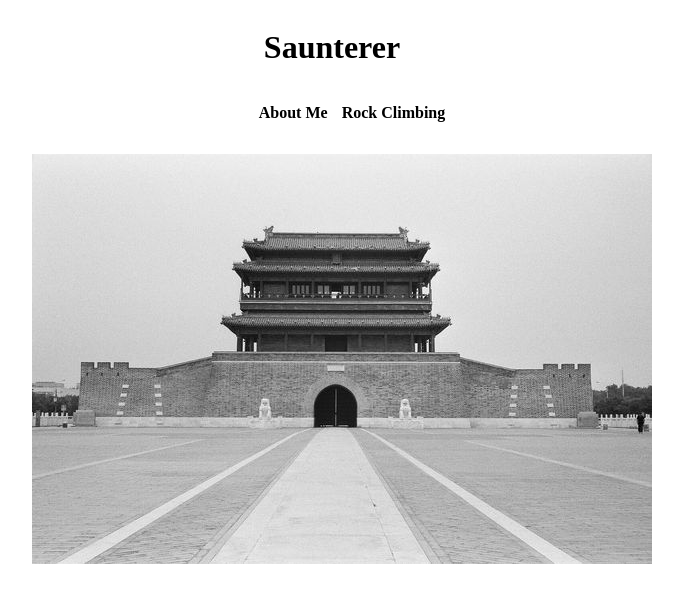
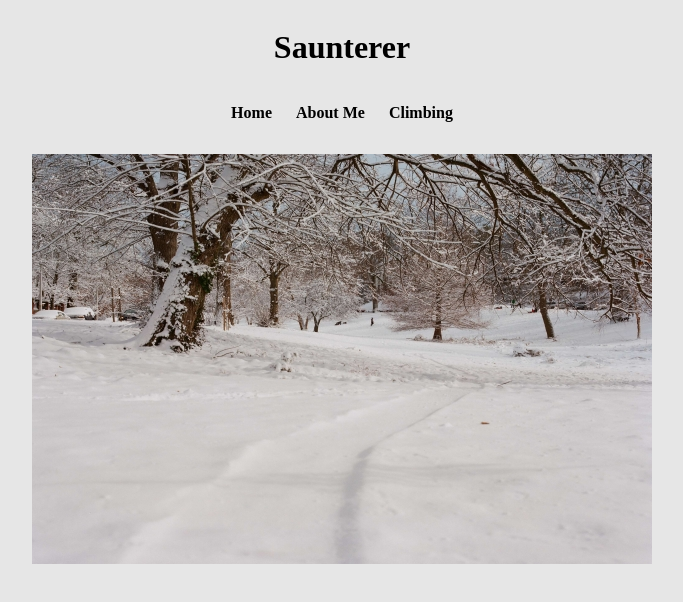
Before and after one commit to channingko-madden/channingko-madden.github.io, a plain HTML site: page index.html in a window 1280 px wide. Shown: the whole page, without its empty margins (298-981 px from the left). Drawn offline with Linux system fonts and the light colour scheme.

Commit message:
Climbing Page and Main Navigation
Create a custom DOM element for the main navigation, that can
be reused by all pages of the website, within
main-navigation.js

Create components/ directory to store web component js files.

Add main navigation to climbing page, about-me page, and home
page.

Update files with title, date, etc. information.

New homepage image.

```diff
--- /dev/null
+++ b/components/main-navigation.js
@@ -0,0 +1,69 @@
+/**
+ * Title: main-navigation.js
+ * Date: 2022-26-02
+ * Main Navigation custom element.
+ *
+ * Insert into html as element <main-navigation-component>
+ */
+
+ const template = document.createElement('template');
+
+template.innerHTML = `
+			<nav class="grid_12 main_nav">
+				<ul>
+					<li><a href="../pages/about-me.html">About Me</a></li>
+					<li><a href="../pages/climbing.html">Climbing</a></li>
+				</ul>
+			</nav>
+`;
+
+ /**
+  * Class for declaring custom Navigation component
+  *
+  * Attributes:
+  * rootpath String that points to the root directory of the website, from the current file (ex. '..'')
+  */
+ class MainNavigation extends HTMLElement {
+   constructor() {
+     super();
+     //this._shadowRoot = this.attachShadow({mode, 'open'});
+     //this._shadowRoot.appendChild(template.content.cloneNode(true));
+     //console.log(this.root_url);
+   }
+
+   /**
+    * This callback is called each time this custom element is inserted into the DOM
+					<li><a href=this.root_url.href + "/pages/about-me.html">About Me</a></li>
+					<li><a href=this.root_url.href + "/pages/climbing.html">Climbing</a></li>
+
+     this.innerHTML = `
+			<nav class="grid_12 main_nav">
+				<ul>
+					<li><a href="../pages/about-me.html">About Me</a></li>
+					<li><a href="../pages/climbing.html">Climbing</a></li>
+				</ul>
+			</nav>
+      `;
+    */
+   connectedCallback() {
+     let rootpath = this.getAttribute('rootpath');
+     let homePath = rootpath + "/index.html";
+     let aboutMePath = rootpath + "/pages/about-me.html";
+     let climbingPath = rootpath + "/pages/climbing.html";
+
+     this.innerHTML = `
+			<nav class="grid_12 main_nav">
+				<ul>
+          <li><a href=${homePath}>Home</a></li>
+					<li><a href=${aboutMePath}>About Me</a></li>
+					<li><a href=${climbingPath}>Climbing</a></li>
+				</ul>
+			</nav>
+      `;
+   }
+ }
+
+ // register custom element
+ // 'navigation-component' is the DOMString to use when adding this component
+ // to a page (ex. <main-navigation-component></main-navigation-component>)
+ customElements.define('main-navigation-component', MainNavigation);
--- a/index.html
+++ b/index.html
@@ -1,30 +1,33 @@
 <!DOCTYPE html>
-<!-- Homepage -->
+<!--
+Title: index.html
+
+Date: 2022-02-26
+
+Author: Channing Ko-Madden
+
+@brief Homepage
+-->
 <html>
 	<head>
 		<meta name="description" content="Saunterer, my personal web page and workplace for learning web development." />
 		<meta http-equiv="author" content="Channing Ko-Madden" />
 		<title>Saunterer</title>
 		<link href="./styles/index-style.css" type="text/css" rel="stylesheet" />
+		<script src="./components/main-navigation.js"></script>
 	</head>
 	<body>
+
 		<!-- Create 12 column container for whole page which indicates using the 12 column grid -->
 		<div class="container_12 clearfix">
-			<div id="title" class="grid_12">
+			<div id="test" class="grid_12 title">
 				<h1>Saunterer</h1>
 			</div> <!-- end title -->
-			<nav id="main_nav" class="grid_12">
-				<ul>
-
-					<li><a href="./pages/about-me.html">About Me</a></li>
-					<li><a href="./pages/climbing.html">Rock Climbing</a></li>
-				</ul>
-			</nav>
+			<main-navigation-component rootpath="."></main-navigation-component>
 			<figure class="grid_12">
-				<img src="./images/beijing_yongdingmen_620_410.jpg" alt="Photo of YongDingMen, Beijing" title="YongDingMen"/>
+				<img src="./images/snow-sled-trail-620-410.jpg" alt="Photo of YongDingMen, Beijing" title="YongDingMen"/>
 				<br />
 			</figure>
-
 		</div>
 	</body>
 </html>
--- a/js/climbing.js
+++ b/js/climbing.js
@@ -1,4 +1,7 @@
 /**
+ * Title: climbing.js
+ * Date: 2022-02-26
+ *
  * Script for climbing.html page
  */
 
--- a/styles/about-me-style.css
+++ b/styles/about-me-style.css
@@ -1,4 +1,12 @@
-/* Style sheet for about-me.html page */
+/*
+Title: about-me-style.css
+
+Date: 2022-02-26
+
+Author: Channing Ko-Madden
+
+Style sheet for about-me.html page
+*/
 
 @import url("960_12_col.css");
 @import url("global-style.css");
@@ -7,15 +15,15 @@ p {
 	text-align: center;
 }
 
-a {
+a.me_link {
 	display: inline-block;
 }
 
-a:link {
+a.me_link:link {
 	color: blue;
 }
 
-a:visited {
+a.me_link:visited {
 	color: blue;
 }
 
--- a/styles/global-style.css
+++ b/styles/global-style.css
@@ -1,13 +1,38 @@
-/* Global style sheet for all pages */
+/*
 
+Title: global-style.css
+
+Date: 2022-01-30
+
+Author: Channing Ko-Madden
+
+Brief: Global style sheet for all pages
+
+Global style:
+	- Use 960-12 column framework.
+	Each body should contain a <div class="container_12 clearfix"> element.
+
+	- The current style of the page is a featured item prominently
+	displayed, small articles displayed in smaller windows below, and links
+	to older pages on the sides or bottom of the page.
+
+	- Use a shared navigation bar for all pages. The main navigation bar is a custom HTML element defined by
+	main-navigation.js. To create the navigation bar, create a <main-navigation-component> element.
+	The navigation will align in the vertical center of the page and be styled by this css file.
+
+*/
+
+/* Global font */
 * {
 	font: Lucida Grande;
 }
 
-nav {
-	text-align: center;
+/* global background of entire page */
+body {
+	background-color: #e6e6e6; /* light-gray */
 }
 
+/* Global link behavior */
 a:link {
 	color: black;
 	text-decoration: none;
@@ -21,36 +46,52 @@ a:hover {
 	text-decoration: underline;
 }
 
-// global background of entire page
-body {
-	background-color: #c1c0bf;
+
+/*
+Class for the main navigation of the page ( <nav> element with <ul> in it)
+*/
+.main_nav {
+	height: 90%;
+	width: 100%;
+	display: flex;
+	align-items: center;
+	justify-content: center;
 }
 
-#main_nav {
-	text-align: center;
-	margin: 0 auto;
+.main_nav ul {
+	padding: 0;
+	display: inline;
 }
 
-#main_nav ul {
-	list-style: none;
-	list-style-type: none; /* remove bullets */
+.main_nav li {
+	display: inline-block;
+	font-weight: bold;
+	margin-left: 10px;
+	margin-right: 10px;
 }
 
-#main_nav li {
-	display: inline;
-	padding-left: 5px;
-	padding-right: 5px;
-	font-weight: bold;
+/*
+Class for the title of the page. Aligns the <div> element containing h# element
+in the vertical center of the page
+*/
+.title {
+	height: 90%;
+	width: 100%;
+	display: flex;
+	align-items: center;
+	justify-content: center;
 }
 
-#main_nav a {
+.title h1 {
+	display: inline-block;
+	width: 200px;
+	text-align: center;
 }
 
-#title {
-	text-align: center;
-	margin: 0 auto;
-}
-
+/*
+Feature image for a web page. Aligns figure element in the vertical center
+of the page.
+*/
 .feature_image {
 	text-align: center;
 	display: block;
@@ -59,3 +100,17 @@ body {
 .feature_image > img {
 	margin: 0px auto;
 }
+
+/*
+Create empty <div> with this class if need help aligning elements with
+he vertical center of page. It will draw a blue line down the debug_center
+f the page.
+*/
+.debug_center{
+	position: absolute;
+  background-color: blue;
+  width: 6px;
+  top: 91px;
+  bottom: 0px;
+  left: 50%;
+}
```
Also changed, not shown: pages/about-me.html (+15 -5 lines), pages/climbing.html (+19 -10 lines), styles/climbing-style.css (+10 -1 lines), images/snow-sled-trail-620-410.jpg (added).
